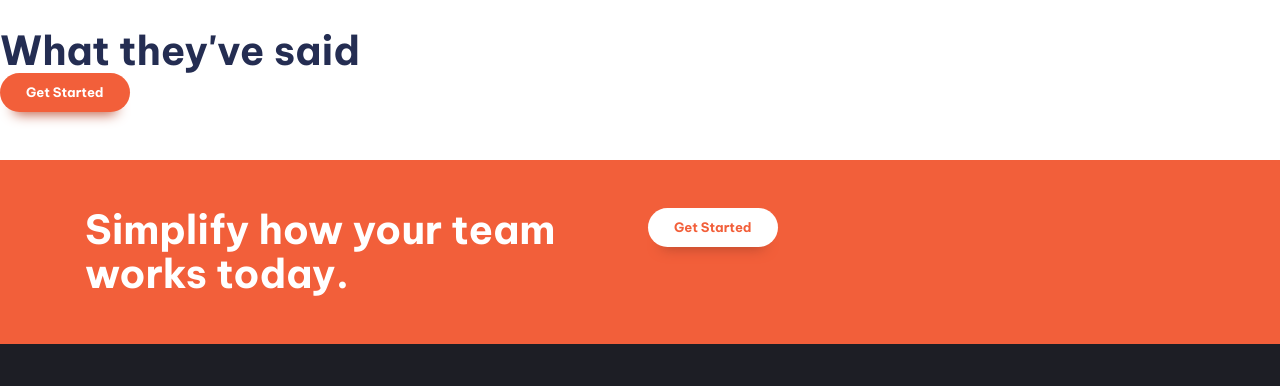
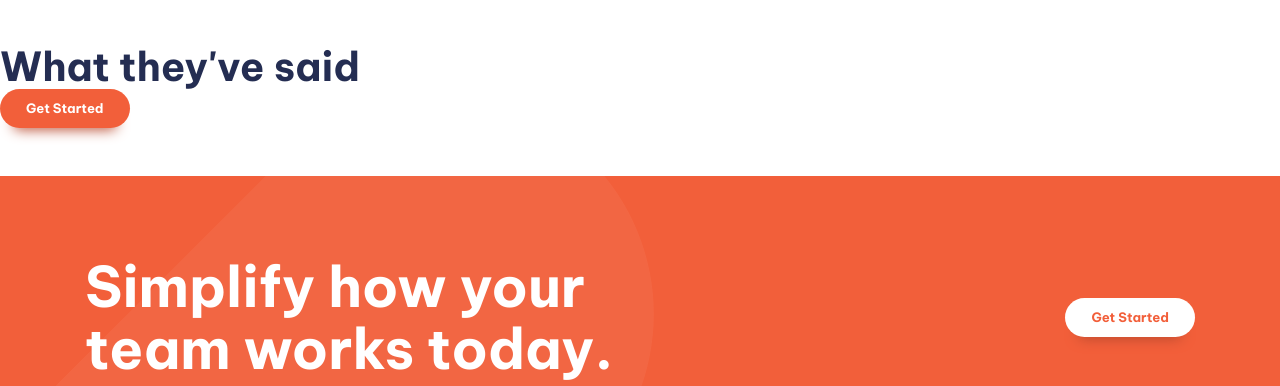
Before and after one commit to BenyaminParang/landing_page_challenge, a website built with Vite: page index.html in a window 1280 px wide. Shown: the part 1382-1768 px from the top of the page. Built offline with nearby package versions, Linux system fonts and the light colour scheme.

Commit message:
fix cta section and its background

```diff
--- a/index.html
+++ b/index.html
@@ -110,15 +110,15 @@
       <button class="button">Get Started</button>
     </section>
 
-    <section class="cta | bg-accent-400 text-neutral-100 padding-block-700">
+    <section class="cta | padding-block-900 bg-accent-400 text-neutral-100 padding-block-700">
       <div class="container">
-        <div class="even-columns">
+        <div class="even-columns vertical-align-center">
           <div>
-            <p class="fs-secondary-heading fw-bold">
+            <p class="fs-primary-heading fw-bold">
               Simplify how your team works today.
             </p>
           </div>
-          <div>
+          <div class="justify-self-end-md">
             <button class="button" data-type="inverted">Get Started</button>
           </div>
         </div>
--- a/style.css
+++ b/style.css
@@ -175,7 +175,7 @@ p[data-width="wide"] {
 /* primary navigation */
 
 .primary-header {
-  padding-top: var(--size-600);
+  padding-top: var(--size-700);
 }
 
 .nav-wrapper {
@@ -192,6 +192,7 @@ p[data-width="wide"] {
   font-size: var(--fs-nav);
   display: flex;
   gap: var(--size-400);
+  font-weight: var(--fw-bold);
 }
 
 .nav-list a {
@@ -252,6 +253,33 @@ p[data-width="wide"] {
   .mobile-nav-toggle .icon-close {
     display: none;
   }
+}
+
+/* CTA */
+
+.cta {
+  position: relative;
+  isolation: isolate;
+  text-align: center;
+}
+
+@media (min-width:50em) {
+  .cta {
+    text-align: left;
+  }
+}
+
+.cta::before {
+  content: "";
+  position: absolute;
+  z-index: -1;
+  background-image:
+    url("./assets/images/bg-tablet-pattern.svg"),
+    url("./assets/images/bg-tablet-pattern.svg");
+  background-position: -10rem -5rem, 80rem -42rem;
+  background-repeat: no-repeat;
+  inset: 0;
+  opacity: 0.05;
 }
 
 /* utility classes */
@@ -385,25 +413,28 @@ p[data-width="wide"] {
   margin-inline: auto;
 }
 
-:where(.flow :not(:first-child)) {
-  margin-top: var(--flow-space, 3em);
-}
-
 .even-columns {
-  display: flex;
+  display: grid;
   gap: 1rem;
-  flex-direction: column;
-  /* align-items: center; */
 }
 
 @media screen and (min-width:50em) {
   .even-columns {
-    flex-direction: row;
-    /* align-items: flex-start; */
-  }
-
-  .even-columns * {
-    flex-grow: 1;
-    flex-basis: 0;
+    grid-auto-flow: column;
+    grid-auto-columns: 1fr;
   }
 }
+
+@media (min-width:50em) {
+  .justify-self-end-md {
+    justify-self: end;
+  }
+}
+
+.vertical-align-center {
+  align-items: center;
+}
+
+:where(.flow :not(:first-child)) {
+  margin-top: var(--flow-space, 3em);
+}
```
